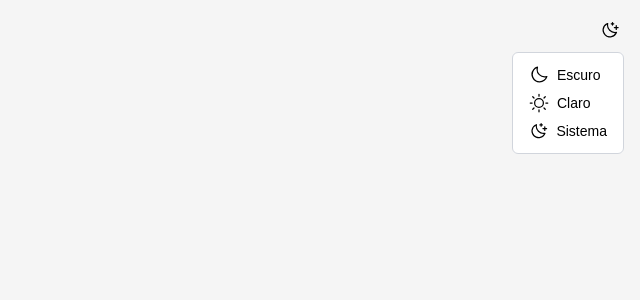
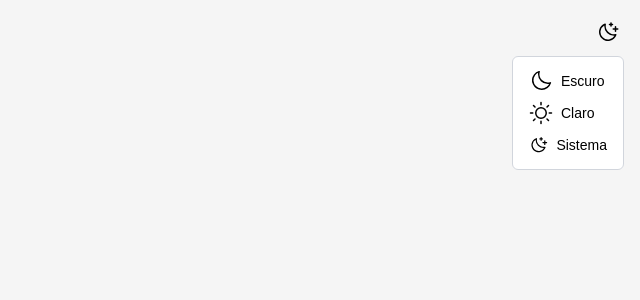
Before and after one commit to marcelosarinho/kanban, a React (Vite) app in the folder frontend/: page /auth in a window 1280 px wide. Both pictures are taken after a click on the button 1250 px from the left and 30 px from the top of the page. Shown: the top 300 px of the page, without its empty margins (640-1280 px from the left). Built offline with nearby package versions, Linux system fonts and the light colour scheme; a web font is replaced by a local one.

Commit message:
feat: render theme icon on function instead of hardcoded icon

```diff
--- a/frontend/src/components/ThemeButton.tsx
+++ b/frontend/src/components/ThemeButton.tsx
@@ -1,4 +1,3 @@
-import { MoonIcon, MoonStarsIcon, SunIcon } from "@phosphor-icons/react";
 import { useState } from "react";
 import { useTheme } from "@contexts/ThemeContext";
 
@@ -15,15 +14,15 @@ export default function ThemeButton({ className }: { className?: string }) {
       {themeDropdown && (
         <div className="absolute right-0 bg-white rounded-md mt-2 p-2 w-28 text-sm border border-gray-300 dark:bg-slate-900 dark:border-slate-700 dark:text-gray-300 select-none">
           <div onClick={() => changeTheme('dark')} className="rounded px-2 py-1 flex items-center hover:bg-gray-100 cursor-pointer dark:hover:bg-slate-800">
-            <MoonIcon className="mr-2 text-xl" />
+            {renderThemeIcon('dark')}
             Escuro
           </div>
           <div onClick={() => changeTheme('light')} className="rounded px-2 py-1 flex items-center hover:bg-gray-100 cursor-pointer dark:hover:bg-slate-800">
-            <SunIcon className="mr-2 text-xl" />
+            {renderThemeIcon('light')}
             Claro
           </div>
           <div onClick={() => changeTheme('system')} className="rounded px-2 py-1 flex items-center hover:bg-gray-100 cursor-pointer dark:hover:bg-slate-800">
-            <MoonStarsIcon className="mr-2 text-xl" />
+            {renderThemeIcon('system')}
             Sistema
           </div>
         </div>
--- a/frontend/src/providers/ThemeProvider.tsx
+++ b/frontend/src/providers/ThemeProvider.tsx
@@ -16,7 +16,7 @@ export default function ThemeProvider({ children }: { children: ReactNode }) {
 
   function renderThemeIcon(themeOption?: ThemeOption) {
     const Icon = THEME_ICONS[themeOption || theme];
-    return <Icon className={`text-xl dark:text-gray-300 ${themeOption ? 'mr-2' : ''}`} />
+    return <Icon className={`text-2xl dark:text-gray-300 ${themeOption ? 'mr-2' : ''}`} />
   }
 
   useEffect(() => {
```
